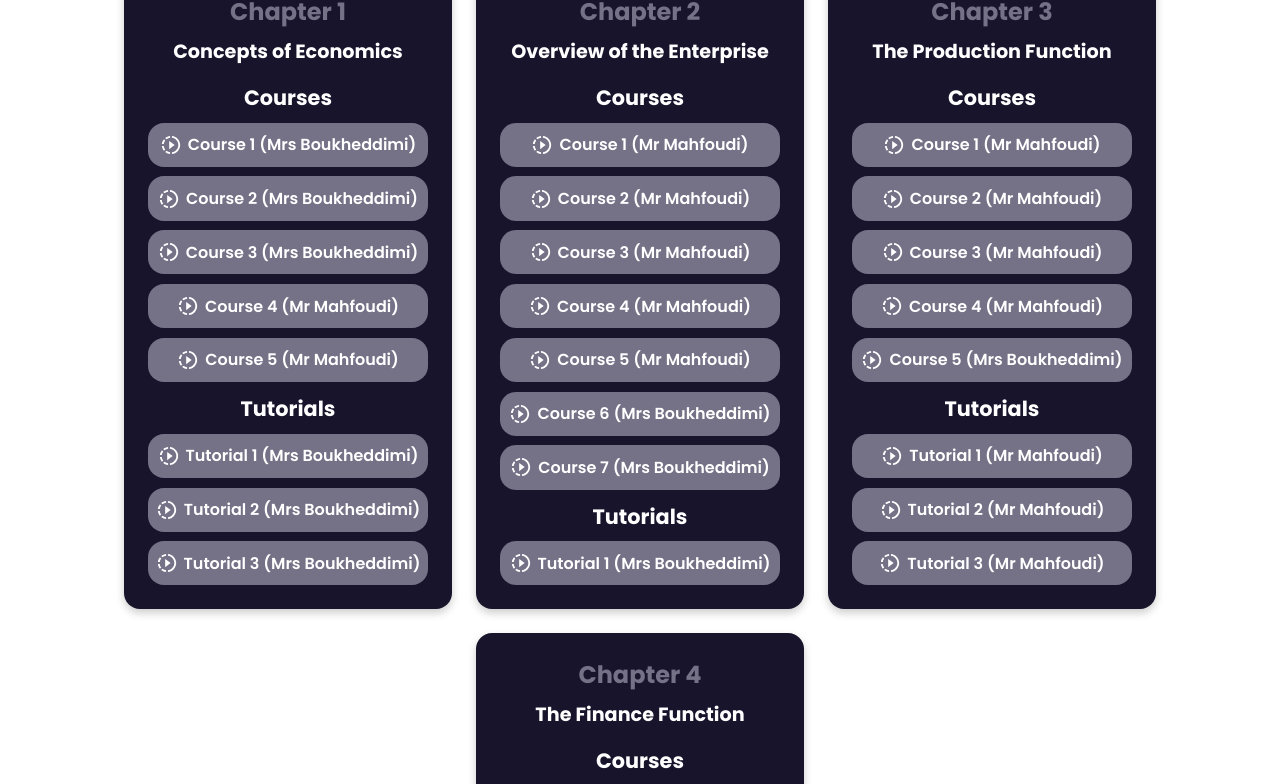
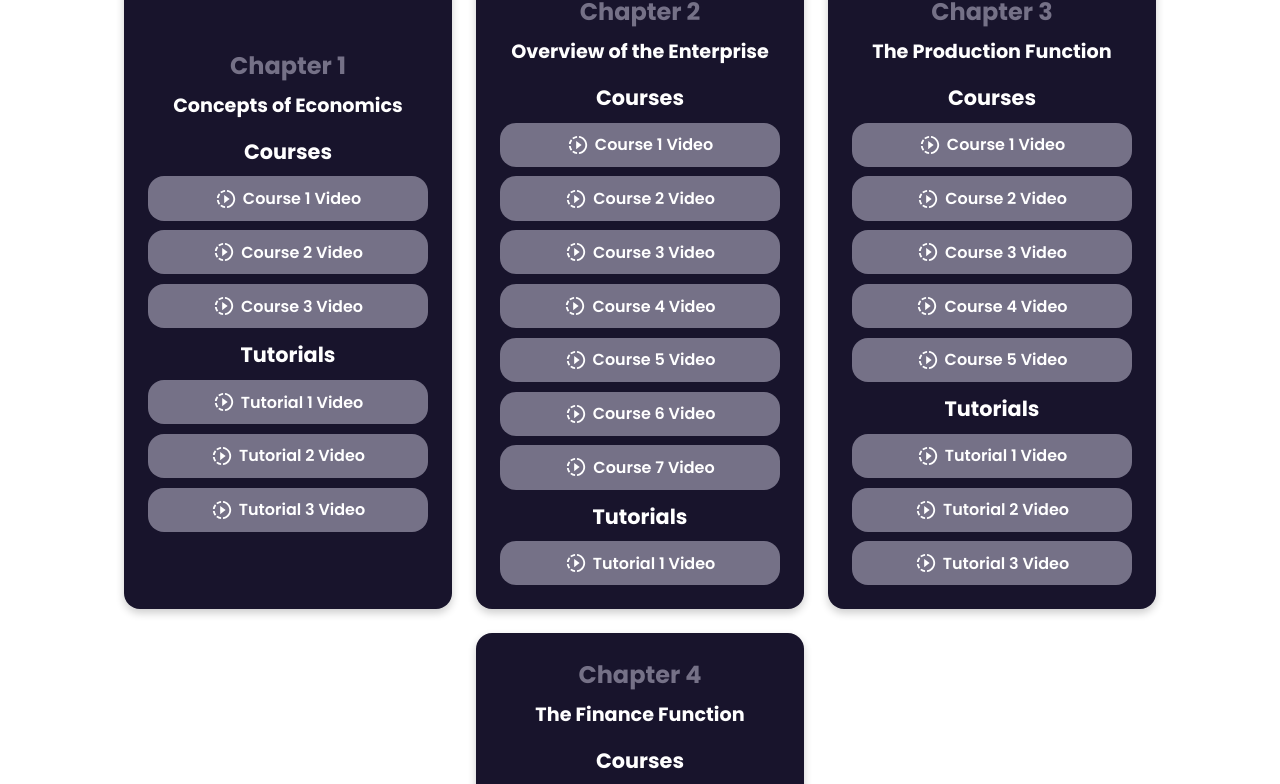
Before and after one commit to soualahmohammedzakaria/ECON-Master, a React (Create React App) app: page / in a window 1280 px wide. Shown: the part 1579-2363 px from the top of the page. Built offline with nearby package versions, Linux system fonts and the light colour scheme; the HTML template or start-up script is replaced by a standard one.

Commit message:
Fixed some styles

```diff
--- a/src/components/home/Description/Description.js
+++ b/src/components/home/Description/Description.js
@@ -6,7 +6,7 @@ export default function Description() {
   return (
     <section className="description-section">
         <video
-          preload='auto' // Use "auto" to preload the video for smoother playback
+          preload='auto'
           autoPlay
           loop
           muted
@@ -19,7 +19,6 @@ export default function Description() {
           <source src={video} type="video/mp4" />
           Your browser does not support HTML5 video.
         </video>
-        <div className="video-overlay" />
         <div className="description-content">
           <h1 style={{fontSize: '2.2rem'}}>Welcome to <span className='title-name'>ECON Master</span></h1>
           <p>Your go-to resource for 2CP Economics class materials. Here, you'll find everything you need to succeed in your studies from comprehensive course materials, video recordings, summaries to chapter and exam tests.</p>
--- a/src/components/home/Videos/Videos.js
+++ b/src/components/home/Videos/Videos.js
@@ -19,10 +19,10 @@ export default function Videos() {
                 <button
                     key={index}
                     className="video-link-button"
-                    onClick={() => window.open(video.link, '_blank')}
+                    onClick={() => window.open(video, '_blank')}
                 >
                     <MdSlowMotionVideo size={22} />
-                    Course {index + 1} ({video.professor})
+                    Course {index + 1} Video
                 </button>
             ))}
             <h4 className="video-section-title" style={{marginTop: "0.7rem"}}>Tutorials</h4>
@@ -30,10 +30,10 @@ export default function Videos() {
                 <button
                     key={index}
                     className="video-link-button"
-                    onClick={() => window.open(video.link, '_blank')}
+                    onClick={() => window.open(video, '_blank')}
                 >
                     <MdSlowMotionVideo size={22} />
-                    Tutorial {index + 1} ({video.professor})
+                    Tutorial {index + 1} Video
                 </button>
             ))}
           </div>
--- a/src/data/Videos.js
+++ b/src/data/Videos.js
@@ -6,40 +6,14 @@ export const videos = {
             chapter_link: 'https://drive.google.com/drive/folders/1C6SBPa6okwfvwK8ruVW8fXBJImMhjn-9?usp=drive_link',
             chapter_name: 'Concepts of Economics',
             tutorials: [
-                {
-                    professor: 'Mrs Boukheddimi',
-                    link: 'https://drive.google.com/file/d/1C1CT7WWXsI3nTDueqIHr7LsINHkTeK37/view?usp=drive_link'
-                },
-                {
-                    professor: 'Mrs Boukheddimi',
-                    link: 'https://drive.google.com/file/d/1XeDGxIV-HCoPG2ZvXO4045V_jE1xvETO/view?usp=drive_link'
-                },
-                {
-                    professor: 'Mrs Boukheddimi',
-                    link: 'https://drive.google.com/file/d/1Qr--cxiBlc8gObgHb5hnKJptoIPi70Hl/view?usp=drive_link'
-                }
+                'https://drive.google.com/file/d/1C1CT7WWXsI3nTDueqIHr7LsINHkTeK37/view?usp=drive_link',
+                'https://drive.google.com/file/d/1XeDGxIV-HCoPG2ZvXO4045V_jE1xvETO/view?usp=drive_link',
+                'https://drive.google.com/file/d/1Qr--cxiBlc8gObgHb5hnKJptoIPi70Hl/view?usp=drive_link'
             ],
             courses: [
-                {
-                    professor: 'Mrs Boukheddimi',
-                    link: 'https://drive.google.com/file/d/17Jq9FisFsYfZ8VLc43Yj5qMfRikHUN4G/view?usp=drive_link'
-                },
-                {
-                    professor: 'Mrs Boukheddimi',
-                    link: 'https://drive.google.com/file/d/1cRp1XroPsHnD1tXNBJOlnnNX7_Zm1YHM/view?usp=drive_link'
-                },
-                {
-                    professor: 'Mrs Boukheddimi',
-                    link: 'https://drive.google.com/file/d/1kxNeq-JG640UyfxyzOXDsCpWZlL5Csht/view?usp=drive_link'
-                },
-                {
-                    professor: 'Mr Mahfoudi',
-                    link: 'https://drive.google.com/file/d/1_GQujDNU74e3HfDGJMJ3khluqd5wdguz/view?usp=drive_link'
-                },
-                {
-                    professor: 'Mr Mahfoudi',
-                    link: 'https://drive.google.com/file/d/1BI3LCYBbSv0vFCpoHhXAKC5gn-YZcmc3/view?usp=drive_link'
-                }
+                'https://drive.google.com/file/d/17Jq9FisFsYfZ8VLc43Yj5qMfRikHUN4G/view?usp=drive_link',
+                'https://drive.google.com/file/d/1cRp1XroPsHnD1tXNBJOlnnNX7_Zm1YHM/view?usp=drive_link',
+                'https://drive.google.com/file/d/1kxNeq-JG640UyfxyzOXDsCpWZlL5Csht/view?usp=drive_link',
             ]
         },
         {
@@ -47,40 +21,16 @@ export const videos = {
             chapter_link: 'https://drive.google.com/drive/folders/1V84FNrrFKqPUBZ-xRbygED_jygKYRVC-?usp=drive_link',
             chapter_name: 'Overview of the Enterprise',
             tutorials: [
-                {
-                    professor: "Mrs Boukheddimi",
-                    link: "https://drive.google.com/file/d/1LFZ9f4O8bUvIk0DgEbL5oZJLgFaoPEN-/view?usp=drive_link"
-                }
+                "https://drive.google.com/file/d/1LFZ9f4O8bUvIk0DgEbL5oZJLgFaoPEN-/view?usp=drive_link"
             ],
             courses: [
-                {
-                    professor: 'Mr Mahfoudi',
-                    link: 'https://drive.google.com/file/d/1h3seGncz1t8K5Tr5nX5sqYAcSIUopWLe/view?usp=drive_link'
-                },
-                {
-                    professor: 'Mr Mahfoudi',
-                    link: 'https://drive.google.com/file/d/160VAD6bZ9hTIvyPXQtfIo8_Vq9degTha/view?usp=drive_link'
-                },
-                {
-                    professor: 'Mr Mahfoudi',
-                    link: 'https://drive.google.com/file/d/1wF--ZnTtZsoAVW5Eoe9wmuQt9OXSeYnU/view?usp=drive_link'
-                },
-                {
-                    professor: 'Mr Mahfoudi',
-                    link: 'https://drive.google.com/file/d/1cpfhLGS1ay7wbHKfm0nZEDboNFWjMHRL/view?usp=drive_link'
-                },
-                {
-                    professor: 'Mr Mahfoudi',
-                    link: 'https://drive.google.com/file/d/15ZqrQfvOS0VJOJNwMAo4gde6kyLDgkqv/view?usp=drive_link'
-                },
-                {
-                    professor: 'Mrs Boukheddimi',
-                    link: 'https://drive.google.com/file/d/16ZEBdiCG9Rp_xumNAgbzrniHcxMnJNiM/view?usp=drive_link'
-                },
-                {
-                    professor: 'Mrs Boukheddimi',
-                    link: 'https://drive.google.com/file/d/1WfUMaR8WugIB-xe-nm2XZNK1Vh86WbDz/view?usp=drive_link'
-                }
+                'https://drive.google.com/file/d/1h3seGncz1t8K5Tr5nX5sqYAcSIUopWLe/view?usp=drive_link',
+                'https://drive.google.com/file/d/160VAD6bZ9hTIvyPXQtfIo8_Vq9degTha/view?usp=drive_link',
+                'https://drive.google.com/file/d/1wF--ZnTtZsoAVW5Eoe9wmuQt9OXSeYnU/view?usp=drive_link',
+                'https://drive.google.com/file/d/1cpfhLGS1ay7wbHKfm0nZEDboNFWjMHRL/view?usp=drive_link',
+                'https://drive.google.com/file/d/15ZqrQfvOS0VJOJNwMAo4gde6kyLDgkqv/view?usp=drive_link',
+                'https://drive.google.com/file/d/16ZEBdiCG9Rp_xumNAgbzrniHcxMnJNiM/view?usp=drive_link',
+                'https://drive.google.com/file/d/1WfUMaR8WugIB-xe-nm2XZNK1Vh86WbDz/view?usp=drive_link'
             ]
         },
         {
@@ -88,40 +38,16 @@ export const videos = {
             chapter_link: 'https://drive.google.com/drive/folders/1httpXfepxge4Wv5KHsR8dloCHYG1qaDV?usp=drive_link',
             chapter_name: 'The Production Function',
             tutorials: [
-                {
-                    professor: 'Mr Mahfoudi',
-                    link: 'https://drive.google.com/file/d/170yjAEXjIriXovnin0gTbnO1cyBsM2T-/view?usp=drive_link'
-                },
-                {
-                    professor: 'Mr Mahfoudi',
-                    link: 'https://drive.google.com/file/d/1sF-MRTtn3VRyY32acCv2aW9hhQcbTl66/view?usp=drive_link'
-                },
-                {
-                    professor: 'Mr Mahfoudi',
-                    link: 'https://drive.google.com/file/d/1Q_3sUkfHQxxc_UxuIFBsdumnG6aFC_L9/view?usp=drive_link'
-                }
+                'https://drive.google.com/file/d/170yjAEXjIriXovnin0gTbnO1cyBsM2T-/view?usp=drive_link',
+                'https://drive.google.com/file/d/1sF-MRTtn3VRyY32acCv2aW9hhQcbTl66/view?usp=drive_link',
+                'https://drive.google.com/file/d/1Q_3sUkfHQxxc_UxuIFBsdumnG6aFC_L9/view?usp=drive_link'
             ],
             courses: [
-                {
-                    professor: 'Mr Mahfoudi',
-                    link: 'https://drive.google.com/file/d/1zfARbaoF4Q_rK5h_YT-SavdrC2KhN3HQ/view?usp=drive_link'
-                },
-                {
-                    professor: 'Mr Mahfoudi',
-                    link: 'https://drive.google.com/file/d/1EQ9rb8ULcqENcduE_LjL6HvoCextTXBj/view?usp=drive_link'
-                },
-                {
-                    professor: 'Mr Mahfoudi',
-                    link: 'https://drive.google.com/file/d/1-e-uyojSnDcm8f1JkRFFFve-JEeY99Bd/view?usp=drive_link'
-                },
-                {
-                    professor: 'Mr Mahfoudi',
-                    link: 'https://drive.google.com/file/d/1lCbus8ewUZhCEHb76NNyQsvALxdyPh0E/view?usp=drive_link'
-                },
-                {
-                    professor: 'Mrs Boukheddimi',
-                    link: 'https://drive.google.com/file/d/1CmipnIUUtLIEbyJuPI-MHqilXyJBif0N/view?usp=drive_link'
-                }
+                'https://drive.google.com/file/d/1zfARbaoF4Q_rK5h_YT-SavdrC2KhN3HQ/view?usp=drive_link',
+                'https://drive.google.com/file/d/1EQ9rb8ULcqENcduE_LjL6HvoCextTXBj/view?usp=drive_link',
+                'https://drive.google.com/file/d/1-e-uyojSnDcm8f1JkRFFFve-JEeY99Bd/view?usp=drive_link',
+                'https://drive.google.com/file/d/1lCbus8ewUZhCEHb76NNyQsvALxdyPh0E/view?usp=drive_link',
+                'https://drive.google.com/file/d/1CmipnIUUtLIEbyJuPI-MHqilXyJBif0N/view?usp=drive_link'
             ]
         },
         {
@@ -129,40 +55,16 @@ export const videos = {
             chapter_link: 'https://drive.google.com/drive/folders/1lSRCc4PzjoHlsrLYgv6lC8UeiWJT0aVw?usp=drive_link',
             chapter_name: 'The Finance Function',
             tutorials: [
-                {
-                    professor: 'Mr Mahfoudi',
-                    link: 'https://drive.google.com/file/d/1zYwIK4ootWeHCFzzniaMarvdbDsuaFBK/view?usp=drive_link'
-                },
-                {
-                    professor: 'Mr Mahfoudi',
-                    link: 'https://drive.google.com/file/d/1EPIwZBdBT4QCyWtIH2xEL9wDBLmcXbnP/view?usp=drive_link'
-                }
+                'https://drive.google.com/file/d/1zYwIK4ootWeHCFzzniaMarvdbDsuaFBK/view?usp=drive_link',
+                'https://drive.google.com/file/d/1EPIwZBdBT4QCyWtIH2xEL9wDBLmcXbnP/view?usp=drive_link'
             ],
             courses: [
-                {
-                    professor: 'Mr Mahfoudi',
-                    link: 'https://drive.google.com/file/d/1YiGM9OFpRdb2RT4s2SeaufdlC4TnJPvF/view?usp=drive_link'
-                },
-                {
-                    professor: 'Mr Mahfoudi',
-                    link: 'https://drive.google.com/file/d/1_aq7t2hnuuN8UEXwM7F1GRlLMgKGF2Ef/view?usp=drive_link'
-                },
-                {
-                    professor: 'Mr Mahfoudi',
-                    link: 'https://drive.google.com/file/d/1JXbZ93SRBvE4RYi3oxsRL7gDud5PKO2Z/view?usp=drive_link'
-                },
-                {
-                    professor: 'Mr Mahfoudi',
-                    link: 'https://drive.google.com/file/d/1Et5kmtdddgfigqtNMctL9_nocmmYi0av/view?usp=drive_link'
-                },
-                {
-                    professor: 'Mr Mahfoudi',
-                    link: 'https://drive.google.com/file/d/119OpngFhpl0PILyOjkp70byg5rMLuNZ4/view?usp=drive_link'
-                },
-                {
-                    professor: 'Mr Mahfoudi',
-                    link: 'https://drive.google.com/file/d/1V22-U7RHf0KvWRwUtvS62QkvQ-1Zu4_8/view?usp=drive_link'
-                }
+                'https://drive.google.com/file/d/1YiGM9OFpRdb2RT4s2SeaufdlC4TnJPvF/view?usp=drive_link',
+                'https://drive.google.com/file/d/1_aq7t2hnuuN8UEXwM7F1GRlLMgKGF2Ef/view?usp=drive_link',
+                'https://drive.google.com/file/d/1JXbZ93SRBvE4RYi3oxsRL7gDud5PKO2Z/view?usp=drive_link',
+                'https://drive.google.com/file/d/1Et5kmtdddgfigqtNMctL9_nocmmYi0av/view?usp=drive_link',
+                'https://drive.google.com/file/d/119OpngFhpl0PILyOjkp70byg5rMLuNZ4/view?usp=drive_link',
+                'https://drive.google.com/file/d/1V22-U7RHf0KvWRwUtvS62QkvQ-1Zu4_8/view?usp=drive_link'
             ]
         }
     ]
```
Also changed, not shown: src/components/home/Courses/Courses.js (+4 -4 lines), src/components/home/Description/Description.css (+16 -6 lines), src/components/home/Tests/Tests.js (+3 -3 lines), 1 other file (tests, documents, lock files or other folders).
